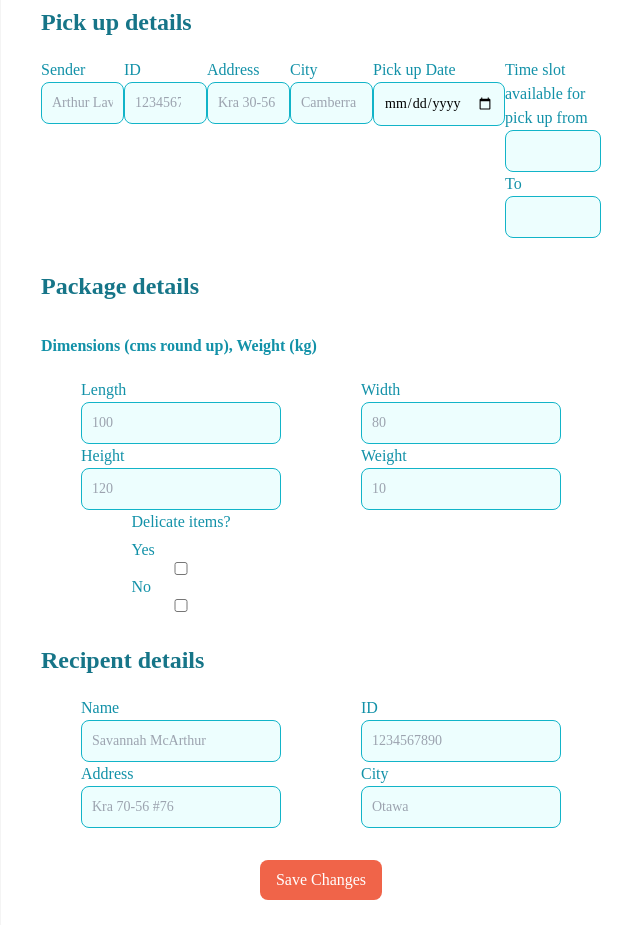
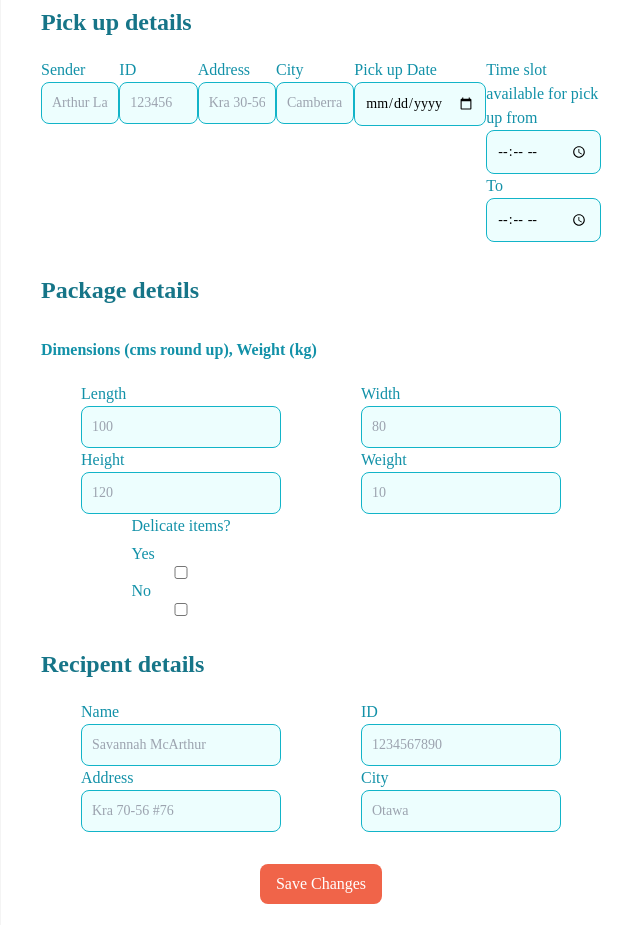
Before and after one commit to mundevux/instaya, a React (Create React App) app: page / in a window 1280 px wide. Shown: the part 2520-3445 px from the top of the page, without its empty margins (319-959 px from the left). Built offline with nearby package versions, Linux system fonts and the light colour scheme.

Commit message:
Update UpdateOrder.js

```diff
--- a/src/Components/UpdateOrder.js
+++ b/src/Components/UpdateOrder.js
@@ -30,9 +30,9 @@ function UpdateOrder() {
                         </div>
                         <div>
                             <label className="pb-1 text-nile-blue-600" htmlFor="pickUpFrom">Time slot available for pick up from</label>
-                            <input className="bg-nile-blue-50 border border-nile-blue-500 text-sm rounded-lg focus:ring-nile-blue-500 focus:border-nile-blue-700 block w-full p-2.5" type="hour" name="pickUpFrom" id="pickUpFrom" placeholder=""/>
+                            <input className="bg-nile-blue-50 border border-nile-blue-500 text-sm rounded-lg focus:ring-nile-blue-500 focus:border-nile-blue-700 block w-full p-2.5" type="time" name="pickUpFrom" id="pickUpFrom" placeholder=""/>
                             <label className="pb-1 text-nile-blue-600" htmlFor="pickUpTo">To</label>
-                            <input className="bg-nile-blue-50 border border-nile-blue-500 text-sm rounded-lg focus:ring-nile-blue-500 focus:border-nile-blue-700 block w-full p-2.5" type="hour" name="pickUpTo" id="pickUpTo" placeholder=""/>
+                            <input className="bg-nile-blue-50 border border-nile-blue-500 text-sm rounded-lg focus:ring-nile-blue-500 focus:border-nile-blue-700 block w-full p-2.5" type="time" name="pickUpTo" id="pickUpTo" placeholder=""/>
                         </div>
                     </div>
                     <h2 className="text-2xl font-semibold mt-8 mb-5 text-nile-blue-700">Package details</h2>
```
